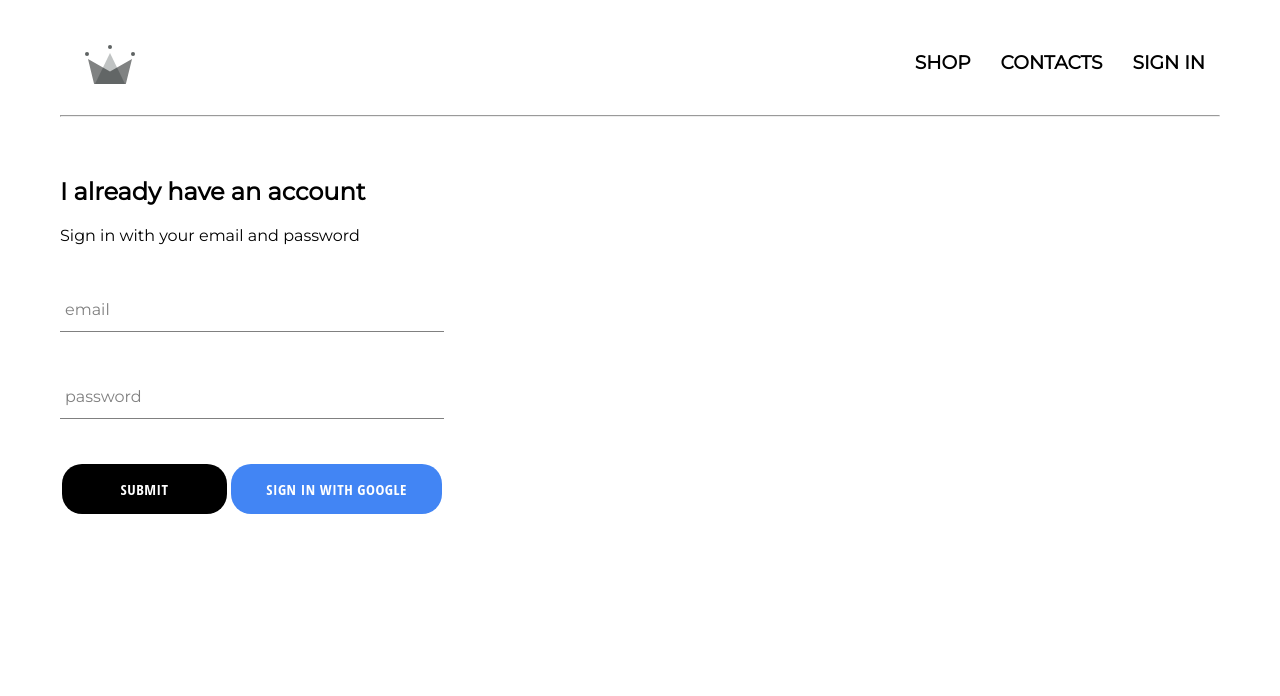
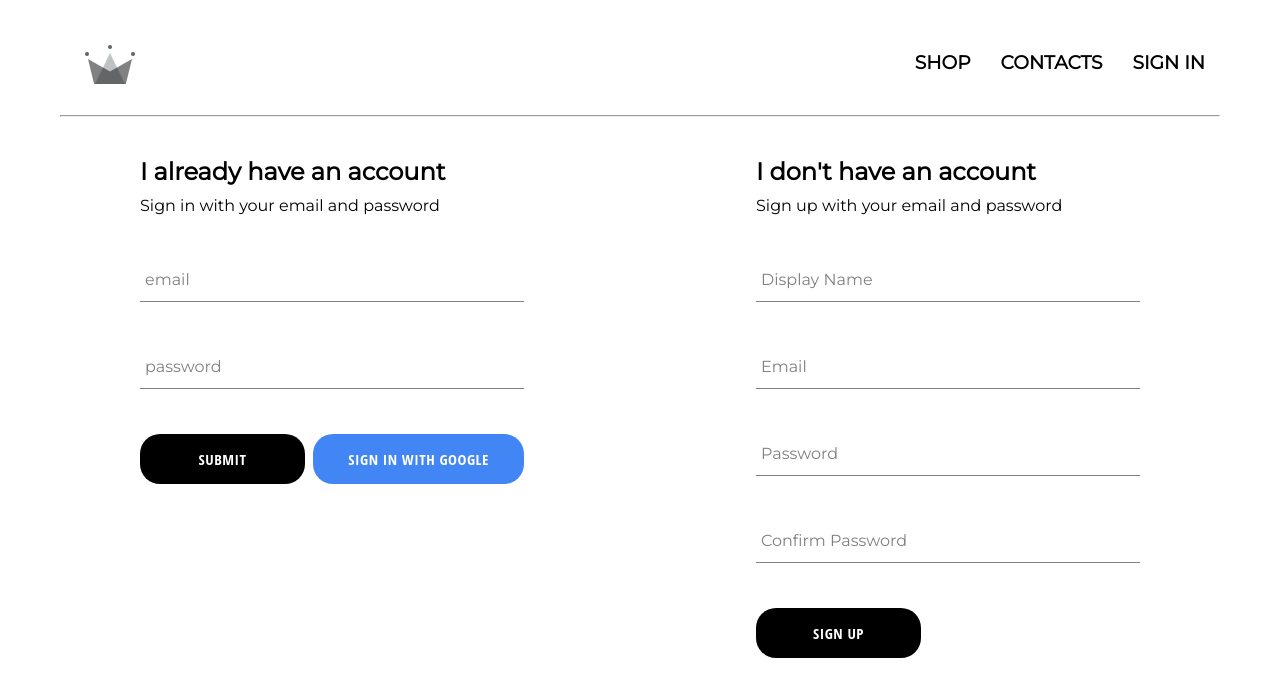
Before and after one commit to ssal-man/E-commerce, a React (Create React App) app: page /signin in a window 1280 px wide. Shown: the top 696 px of the page. Built offline with nearby package versions, Linux system fonts and the light colour scheme; no server answers.

Commit message:
sign up page and sign in with email & password

```diff
--- a/src/App.js
+++ b/src/App.js
@@ -1,11 +1,12 @@
 import React from 'react';
 import './App.css';
-import Header from './components/header/header.component'
-import Homepage from './page/homepage/homepage.component'
-import Shoppage from './page/shoppage/shoppage.component'
-import SigninSignup from './page/signinsignuppage/signinsignup.component'
+import Header from './components/header/header.component';
+import Homepage from './page/homepage/homepage.component';
+import Shoppage from './page/shoppage/shoppage.component';
+import SigninSignup from './page/signinsignuppage/signinsignup.component';
 import { Switch, Route } from 'react-router-dom';
-import { auth } from './firebase/firebase.utils'
+import { auth } from './firebase/firebase.utils';
+import { createUserProfile } from './firebase/firebase.utils'
 
 class App extends React.Component {
   constructor(){
@@ -18,8 +19,21 @@
   unsubscribeFromAuth=null;
 
   componentDidMount(){
-    this.unsubscribeFromAuth=auth.onAuthStateChanged(user=>{
-      this.setState({currentUser:user});
+    this.unsubscribeFromAuth=auth.onAuthStateChanged(async userAuth=>{
+      if(userAuth){
+        const userRef = await  createUserProfile(userAuth)
+        userRef.onSnapshot(snapshot=>{
+          this.setState(
+            {
+            currentUser:
+            {
+              id:snapshot.id,
+              ...snapshot.data()
+            }
+          })
+        })//snapshot
+      }else{
+      this.setState({currentUser:userAuth})}
     })
   }
 
--- /dev/null
+++ b/src/components/sign up/signup.component.jsx
@@ -0,0 +1,100 @@
+import React from 'react'
+
+import CustomButton from '../custombutton/custombutton.component'
+import Forminput from '../forminput/forminput.component'
+import {auth, createUserProfile} from '../../firebase/firebase.utils'
+import './signup.style.scss'
+
+class SignUp extends React.Component{
+    constructor(){
+        super()
+        this.state={
+            displayName:'',
+            email:'',
+            password:'',
+            confirmPassword:''
+        }
+    }
+
+    handleSubmit = async event =>{
+        event.preventDefault()
+        const { displayName, email, password, confirmPassword} = this.state
+        if (password!==confirmPassword){
+            alert("Passwords doesn't match! Try Again")
+            return;
+        }
+
+        try{
+            const { user } = await auth.createUserWithEmailAndPassword(
+                email,
+                password
+            )
+            createUserProfile(user,{displayName })
+
+            this.setState({
+            displayName:'',
+            email:'',
+            password:'',
+            confirmPassword:''
+            })
+        }catch(error){
+            console.error(error)
+        }
+    }
+
+    handleChange=event=>{
+        const {name, value} = event.target
+
+        this.setState({[name]:value})
+    }
+
+    render(){
+        const { displayName, email, password, confirmPassword} = this.state
+        return(
+            <div className='sign-up'>
+                <h2 className='title'>I don't have an account</h2>
+                <span>Sign up with your email and password</span>
+                <form className='sign-up-form' onSubmit={this.handleSubmit}>
+
+                    <Forminput
+                    type='text'
+                    name='displayName'
+                    value={displayName}
+                    onChange={this.handleChange}
+                    label='Display Name'
+                    required>
+                    </Forminput>
+
+                    <Forminput
+                    type='email'
+                    name='email'
+                    value={email}
+                    onChange={this.handleChange}
+                    label='Email'
+                    required>
+                    </Forminput>
+
+                    <Forminput
+                    type='password'
+                    name='password'
+                    value={password}
+                    onChange={this.handleChange}
+                    label='Password'
+                    required></Forminput>
+
+                    <Forminput
+                    type='password'
+                    name='confirmPassword'
+                    value={confirmPassword}
+                    onChange={this.handleChange}
+                    label='Confirm Password'
+                    required></Forminput>
+
+                    <CustomButton type='submit'>SIGN UP</CustomButton>
+                </form>
+            </div>
+        )
+    }
+}
+
+export default SignUp
--- /dev/null
+++ b/src/components/sign up/signup.style.scss
@@ -0,0 +1,9 @@
+.sign-up{
+    display: flex;
+    flex-direction: column;
+    width: 30vw;
+}
+
+.title{
+    margin: 10px 0px;
+}
--- a/src/components/signin/signin.component.jsx
+++ b/src/components/signin/signin.component.jsx
@@ -2,7 +2,7 @@
 import './signin.style.scss'
 import Forminput from '../forminput/forminput.component'
 import CustomButton from '../custombutton/custombutton.component';
-import { SignInWithGoogle } from '../../firebase/firebase.utils'
+import { auth,SignInWithGoogle } from '../../firebase/firebase.utils'
 
 class Signin extends React.Component{
     constructor(){
@@ -13,9 +13,15 @@
         }
     }
 
-    handleSubmit = event =>{
+    handleSubmit =async event =>{
         event.preventDefault();
-        this.setState({email:'',password:''})
+        const {email, password} = this.state
+        try{
+            await auth.signInWithEmailAndPassword(email,password)
+            this.setState({email:'',password:''})
+        }catch(error){
+            console.error(error)
+        }
     }
 
     handleChange = event =>{
@@ -25,10 +31,10 @@
 
     render(){
         return(
-            <div>
+            <div className='signin'>
                 <h2 className='title'>I already have an account</h2>
                 <span>Sign in with your email and password</span>
-                <form className='signin'>
+                <form >
                     <Forminput name='email' type='email'
                     value={this.state.email} required
                     onChange={this.handleChange} label='email'/>
--- a/src/components/signin/signin.style.scss
+++ b/src/components/signin/signin.style.scss
@@ -1,11 +1,13 @@
 .signin{
+    display: flex;
+    flex-direction: column;
     width:30vw;
 }
 .title{
-    padding-top: 40px;
+    margin: 10px 0px;
+
 }
 .buttons{
     display: flex;
-    justify-content: space-around;
-    padding: 0px;
+    justify-content: space-between;
 }
--- a/src/firebase/firebase.utils.js
+++ b/src/firebase/firebase.utils.js
@@ -18,6 +18,29 @@
   export const auth = firebase.auth();
   export const firestore = firebase.firestore();
 
+  export const createUserProfile = async (userAuth, additionalInfo)=>{
+    if(!userAuth)return;
+
+    const userRef = firestore.doc(`users/${userAuth.uid}`)
+    const snapshot = await userRef.get()
+    if(!snapshot.exists){
+      const { displayName, email} = userAuth
+      const createdAt = new Date();
+      try{
+        await userRef.set({
+          displayName,
+          email,
+          createdAt,
+          ...additionalInfo
+        })
+      }
+      catch(error){
+        console.log("error in creating user",error.message)
+      }
+    }
+    return userRef
+  }
+
   const provider = new firebase.auth.GoogleAuthProvider();
   provider.setCustomParameters({prompt:'select_account'});
   export const SignInWithGoogle = () => auth.signInWithPopup(provider);
--- a/src/page/signinsignuppage/signinsignup.component.jsx
+++ b/src/page/signinsignuppage/signinsignup.component.jsx
@@ -1,10 +1,12 @@
 import React from 'react'
 import './signinsignup.style.scss'
 import Signin from '../../components/signin/signin.component'
+import SignUp from '../../components/sign up/signup.component'
 
 const SigninSignup =()=>(
-    <div>
+    <div className='sign-in-sign-up'>
         <Signin/>
+        <SignUp/>
     </div>
 )
 
--- a/src/page/signinsignuppage/signinsignup.style.scss
+++ b/src/page/signinsignuppage/signinsignup.style.scss
@@ -0,0 +1,5 @@
+.sign-in-sign-up{
+    display: flex;
+    justify-content: space-between;
+    margin: 30px 80px;
+}
```
Also changed, not shown: src/assets/original.svg.
